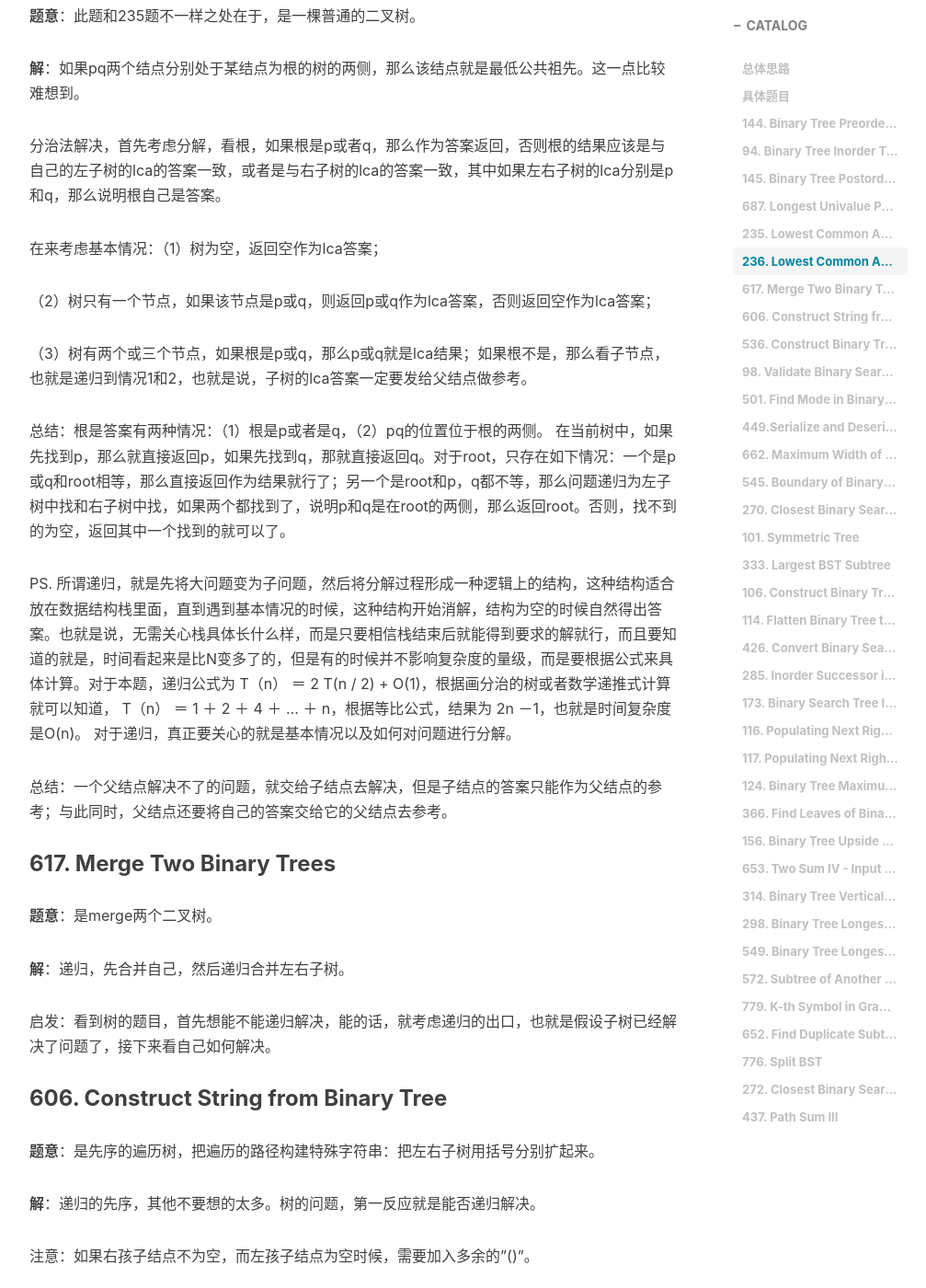
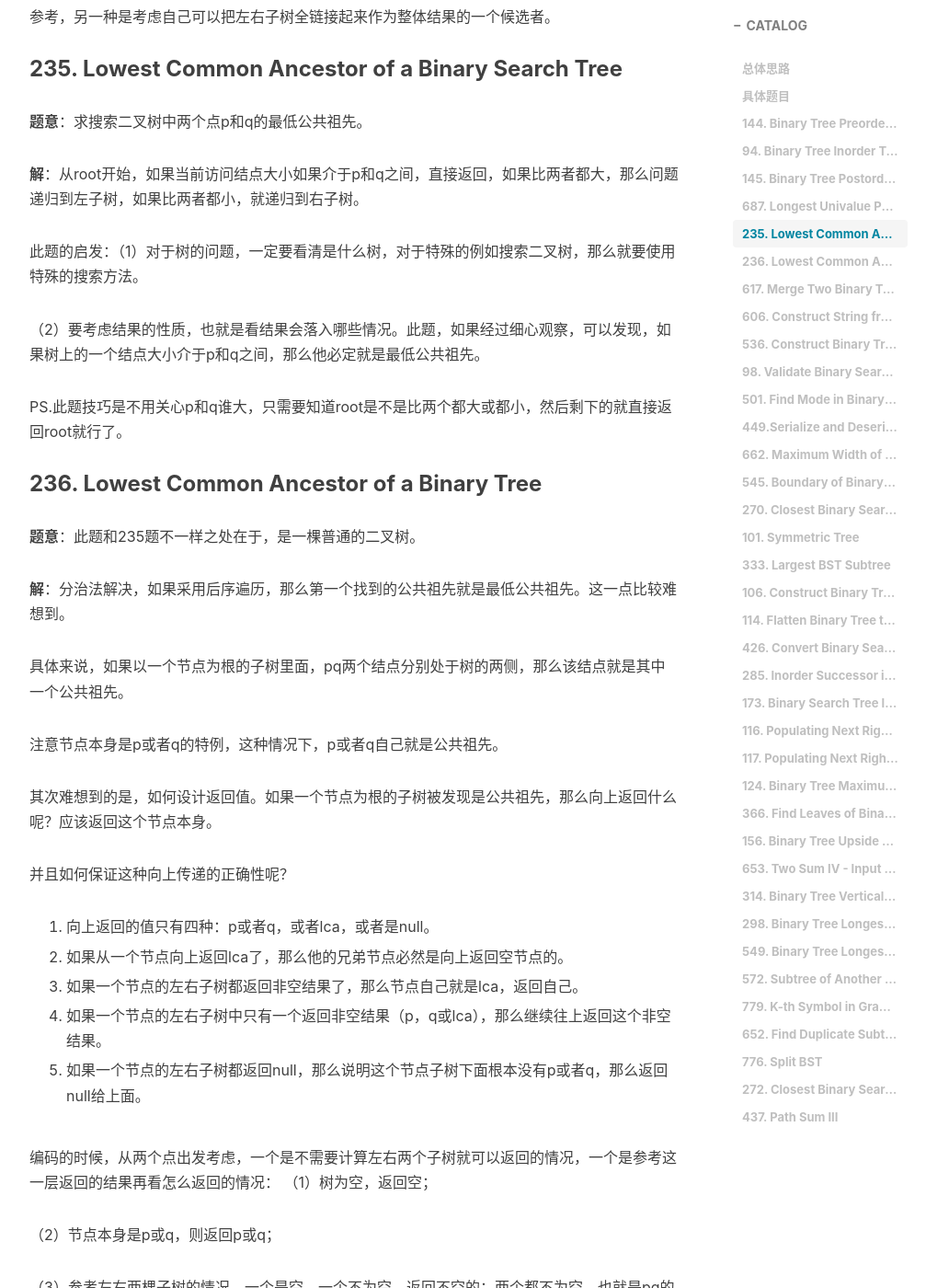
Before and after one commit to jingminglake/jingminglake.github.io, a Jekyll site: the page built from _posts/Leetcode/2017-11-15-Leetcode总结（八）.md, in a window 1280 px wide and 1400 px high, scrolled down 4611 px. Shown: the whole window at 92% size, without its empty margins (233-1240 px from the left). Built offline with Jekyll 4.4.1, drawn with Linux system fonts in a browser that asks for light colours; nearby versions of some CDN libraries; comment, search, counter and statistics services are not loaded; some of the changed text lies outside the part shown.

Commit message:
more update

```diff
--- a/_posts/Leetcode/2017-11-15-Leetcode总结（八）.md
+++ b/_posts/Leetcode/2017-11-15-Leetcode总结（八）.md
@@ -18,7 +18,6 @@
 树的题目，首先考虑树为空的特殊处理。树的题目类型大概有：
 
 - 树的遍历
-
    前序、中序、后序、层序等。
 - 树的构造
 
@@ -35,7 +34,21 @@
 
 中序搜索二叉树，求二叉树的中序后继、前驱， 删除二叉树的结点，设计二叉树的中序迭代器。
 
+- 树的问题的两种思路解法
 
+一种是遍历思路：也就是进行深度搜索，好处是有搜索路径，答案就蕴含在搜索路径里面。
+
+一种是递归思路：递归，就是先将大问题变为子问题，然后将分解过程形成一种逻辑上的结构，这种结构适合放在数据结构栈里面，直到遇到基本情况的时候，这种结构开始消解，结构为空的时候自然得出答案。
+
+也就是说，无需关心栈具体长什么样，而是只要相信栈结束后就能得到要求的解就行:
+
+一个父结点解决不了的问题，就交给子结点去解决，但是子结点的答案只能作为父结点的参考；与此同时，父结点还要将自己的答案交给它的父结点去参考。
+
+另外关于递归的时间复杂度，要知道的就是：时间看起来是比N变多了的，但是有的时候并不影响复杂度的量级，而是要根据公式来具体计算。
+
+对于本题，递归公式为 T（n） ＝ 2 T(n / 2) + O(1)，根据画分治的树或者数学递推式计算就可以知道， T（n） ＝ 1 ＋ 2 ＋ 4 ＋ ... ＋ n，根据等比公式，结果为 2n－1，也就是时间复杂度是O(n)。
+
+对于递归，真正要关心的就是基本情况以及如何对问题进行分解。
 
 # 具体题目
 ### 144. Binary Tree Preorder Traversal
@@ -125,23 +138,33 @@
 ### 236. Lowest Common Ancestor of a Binary Tree
 **题意**：此题和235题不一样之处在于，是一棵普通的二叉树。
 
-**解**：如果pq两个结点分别处于某结点为根的树的两侧，那么该结点就是最低公共祖先。这一点比较难想到。
+**解**：分治法解决，如果采用后序遍历，那么第一个找到的公共祖先就是最低公共祖先。这一点比较难想到。
 
-分治法解决，首先考虑分解，看根，如果根是p或者q，那么作为答案返回，否则根的结果应该是与自己的左子树的lca的答案一致，或者是与右子树的lca的答案一致，其中如果左右子树的lca分别是p和q，那么说明根自己是答案。
+具体来说，如果以一个节点为根的子树里面，pq两个结点分别处于树的两侧，那么该结点就是其中一个公共祖先。
 
-在来考虑基本情况：（1）树为空，返回空作为lca答案；
+注意节点本身是p或者q的特例，这种情况下，p或者q自己就是公共祖先。
 
-（2）树只有一个节点，如果该节点是p或q，则返回p或q作为lca答案，否则返回空作为lca答案；
+其次难想到的是，如何设计返回值。如果一个节点为根的子树被发现是公共祖先，那么向上返回什么呢？应该返回这个节点本身。
 
-（3）树有两个或三个节点，如果根是p或q，那么p或q就是lca结果；如果根不是，那么看子节点，也就是递归到情况1和2，也就是说，子树的lca答案一定要发给父结点做参考。
+并且如何保证这种向上传递的正确性呢？
 
-总结：根是答案有两种情况：（1）根是p或者是q，（2）pq的位置位于根的两侧。
-在当前树中，如果先找到p，那么就直接返回p，如果先找到q，那就直接返回q。对于root，只存在如下情况：一个是p或q和root相等，那么直接返回作为结果就行了；另一个是root和p，q都不等，那么问题递归为左子树中找和右子树中找，如果两个都找到了，说明p和q是在root的两侧，那么返回root。否则，找不到的为空，返回其中一个找到的就可以了。
+1. 向上返回的值只有四种：p或者q，或者lca，或者是null。
 
-PS. 所谓递归，就是先将大问题变为子问题，然后将分解过程形成一种逻辑上的结构，这种结构适合放在数据结构栈里面，直到遇到基本情况的时候，这种结构开始消解，结构为空的时候自然得出答案。也就是说，无需关心栈具体长什么样，而是只要相信栈结束后就能得到要求的解就行，而且要知道的就是，时间看起来是比N变多了的，但是有的时候并不影响复杂度的量级，而是要根据公式来具体计算。对于本题，递归公式为 T（n） ＝ 2 T(n / 2) + O(1)，根据画分治的树或者数学递推式计算就可以知道， T（n） ＝ 1 ＋ 2 ＋ 4 ＋ ... ＋ n，根据等比公式，结果为 2n －1，也就是时间复杂度是O(n)。
-对于递归，真正要关心的就是基本情况以及如何对问题进行分解。
+2. 如果从一个节点向上返回lca了，那么他的兄弟节点必然是向上返回空节点的。
 
-总结：一个父结点解决不了的问题，就交给子结点去解决，但是子结点的答案只能作为父结点的参考；与此同时，父结点还要将自己的答案交给它的父结点去参考。
+3. 如果一个节点的左右子树都返回非空结果了，那么节点自己就是lca，返回自己。
+
+4. 如果一个节点的左右子树中只有一个返回非空结果（p，q或lca），那么继续往上返回这个非空结果。
+
+5. 如果一个节点的左右子树都返回null，那么说明这个节点子树下面根本没有p或者q，那么返回null给上面。
+
+编码的时候，从两个点出发考虑，一个是不需要计算左右两个子树就可以返回的情况，一个是参考这一层返回的结果再看怎么返回的情况：
+（1）树为空，返回空；
+
+（2）节点本身是p或q，则返回p或q；
+
+（3）参考左右两棵子树的情况，一个是空，一个不为空，返回不空的；两个都不为空，也就是pq的位置位于根的两侧，返回节点自己。
+
 ### 617. Merge Two Binary Trees
 **题意**：是merge两个二叉树。
 
```
Also changed, not shown: _posts/读圣经/创世纪/2025-07-14-创世纪第五十章.md (+1 -1 lines), _posts/读圣经/马可福音/2025-09-17-马可福音第十一章.md (+2 -0 lines).
